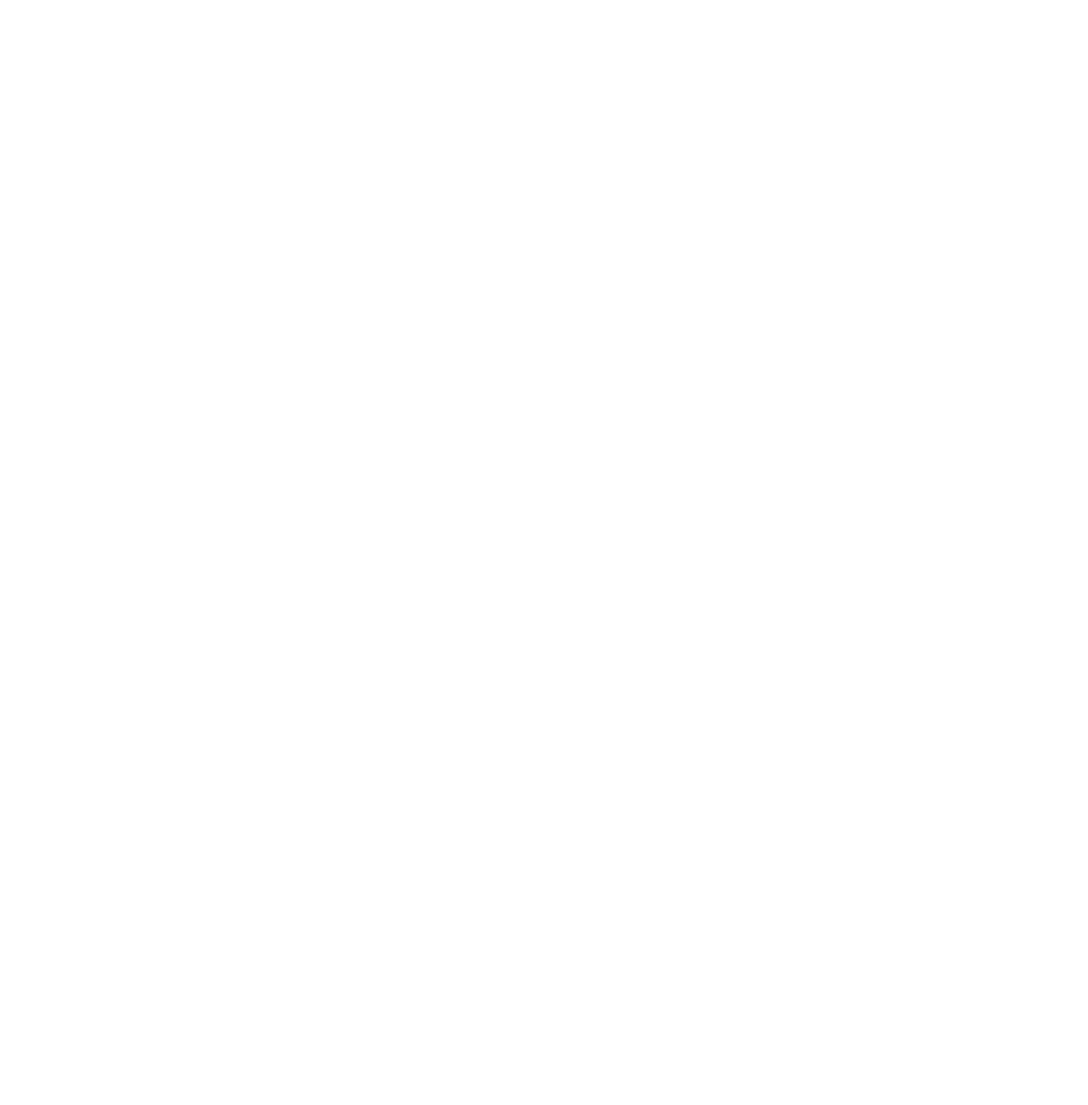
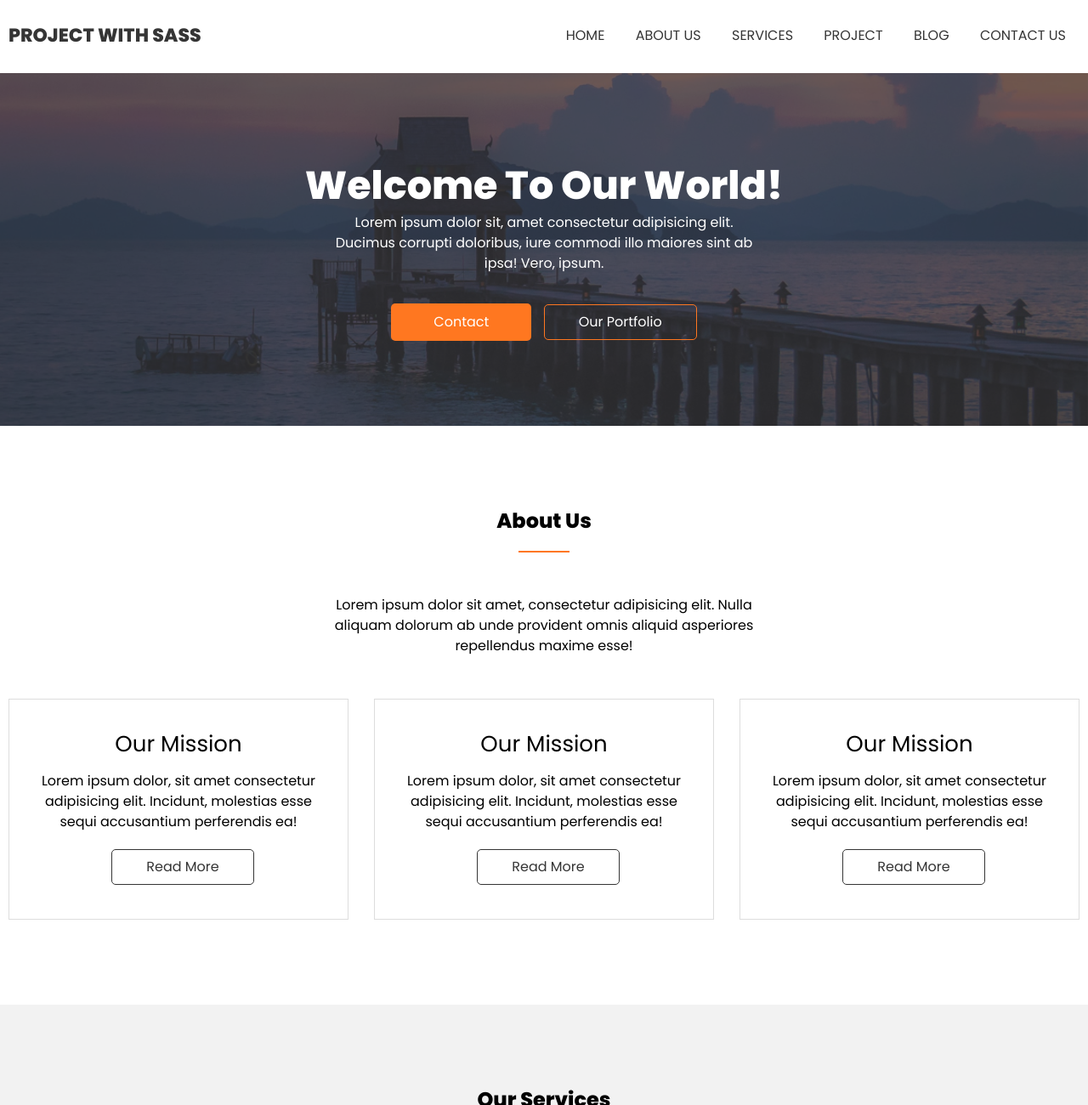
Before and after one commit to tanviralam1998/sass-project, a plain HTML site: page index.html in a window 1280 px wide. Shown: the top 1300 px of the page at 85% size. Before the commit the page ends 800 px from the top, so only its background shows below. Drawn offline with Linux system fonts and the light colour scheme.

Commit message:
services section done

```diff
--- a/assets/css/base/_common.scss
+++ b/assets/css/base/_common.scss
@@ -14,22 +14,117 @@ a{
     text-decoration: none;
     color: $black;
 }
+h2{
+    text-transform: capitalize;
+}
+h3{
+    text-transform: capitalize;
+    font-size: 26px;
+    font-weight: 500;
+}
 img{
     max-width: 100%;
     vertical-align: middle;
 }
 ul{
-    list-style: none;
+    list-style-type: none;
+}
+// background css
+.bg{
+    background-position: center;
+    background-size: cover;
+    position: relative;
+    z-index: 2;
+    &::before{
+        content: "";
+        position: absolute;
+        width: 100%;
+        height: 100%;
+        left: 0;
+        top: 0;
+        background-color: #333;
+        opacity: .70;
+        z-index: -2;
+    }
 }
 
+// button css
+.btn{
+    text-transform: capitalize;
+    display: inline-block;
+    color: $white;
+    border-radius: 5px;
+    padding: 10px 50px;
+    transition: .3s;
+
+    &.box-btn{
+        background-color: $primary-color;
+        &:hover{
+            background-color: $secondary-color;
+        }
+    }
+    &.border-btn{
+        padding: 8px 40px;
+        border: 1px solid $primary-color;
+        margin-left: 10px;
+        &:hover{
+            color: $primary-color;
+            border-color: #ddd;
+        }
+    &.btn-3{
+        color: $secondary-color;
+        &:hover{
+            color: $primary-color;
+            border-color: $primary-color;
+        }
+        }
+    }
+}
+.grid {
+    display: grid;
+    grid-template-columns: repeat(3, 1fr);
+    gap: 30px;
+}
+// section title
+.section-title{
+    margin-bottom: 50px;
+    h2{
+        position: relative;
+        display: inline-block;
+        margin-bottom: 20px;
+        padding-bottom: 25px;
+        &::before{
+            content: "";
+            position: absolute;
+            width: 60px;
+            height: 2px;
+            bottom: 0;
+            left: 50%;
+            transform: translateX(-50%);
+            background-color: $primary-color;
+        }
+    }
+    p{
+        max-width: 500px;
+        margin: 30px auto;
+    }
+}
 // ==== margin and padding
 
 @for $i from 1 through 10{
     .pt-#{$i *10}{
-        padding-top: $i * 10;
+        padding-top: $i * 10px;
     }
     .pb-#{$i *10}{
-        padding-bottom: $i * 10;
+        padding-bottom: $i * 10px;
+    }
+}
+@for $i from 1 through 10{
+    .mt-#{$i *10}{
+        margin-top: $i * 10px;
+    }
+    .mb-#{$i *10}{
+        margin-bottom: $i * 10px;
     }
 }
 
--- a/assets/css/layouts/_about.scss
+++ b/assets/css/layouts/_about.scss
@@ -0,0 +1,16 @@
+.about {
+    .single-about-content {
+        padding: 40px 20px;
+        border: 1px solid #ddd;
+        p{
+            margin: 20px 8px;
+        }
+        a{
+            color: $secondary-color;
+            border-color: $secondary-color;
+            &:hover{
+                border-color: $primary-color;
+            }
+        }
+    }
+}
--- a/assets/css/layouts/_header.scss
+++ b/assets/css/layouts/_header.scss
@@ -0,0 +1,37 @@
+@import '../base/color';
+header{
+    padding: 30px 0;
+    .header-wrap{
+        display: flex;
+        flex-direction: row;
+        justify-content: space-between;
+        .logo{
+            a{
+                color: $secondary-color;
+                text-transform: uppercase;
+                font-size: 22px;
+                font-weight: 700;
+                transition: .3s;
+                &:hover {
+                    color: $primary-color;
+                }
+            }
+        }
+        .menu{
+            ul{
+                li {
+                    display: inline-block;
+                    a {
+                        margin: 8px 16px;
+                        color: $secondary-color;
+                        text-transform: uppercase;
+                        transition: .3s;
+                        &:hover {
+                            color: $primary-color;
+                        }
+                    }
+                }
+            }
+        }
+    }
+}
--- a/assets/css/layouts/_hero.scss
+++ b/assets/css/layouts/_hero.scss
@@ -0,0 +1,13 @@
+.banner-content {
+    color: #fff;
+    text-align: center;
+    h2 {
+        font-size: 46px;
+        margin: 20px 0;
+    }
+    p {
+        max-width: 500px;
+        margin: 15px auto;
+    }
+
+}
--- a/assets/css/layouts/_services.scss
+++ b/assets/css/layouts/_services.scss
@@ -0,0 +1,20 @@
+.services-area{
+    background-color: #F2F2F2;
+    .single-services-content{
+        background-color: $white;
+        padding: 60px 20px;
+        text-align: center;
+        border: 1px solid #ddd;
+        transition: .3s;
+        h3{
+            font-weight: 600;
+        }
+        p{
+            padding: 20px 0;
+        }
+        &:hover{
+            border-color: $primary-color;
+        }
+
+    }
+}
--- a/index.html
+++ b/index.html
@@ -0,0 +1,108 @@
+<!DOCTYPE html>
+<html lang="en">
+<head>
+    <meta charset="UTF-8">
+    <meta name="viewport" content="width=device-width, initial-scale=1.0">
+    <title>sass project</title>
+    <link rel="stylesheet" href="assets/css/style.min.css">
+</head>
+<body>
+    <header>
+        <div class="header-wrap container">
+            <!-- logo -->
+            <div class="logo">
+                <a href="#">project with sass</a>
+            </div>
+            <!-- header menu -->
+            <div class="menu">
+                <ul>
+                    <li><a href="#">home</a></li>
+                    <li><a href="#">about us</a></li>
+                    <li><a href="#">services</a></li>
+                    <li><a href="#">project</a></li>
+                    <li><a href="#">blog</a></li>
+                    <li><a href="#">contact us</a></li>
+                </ul>
+            </div>
+        </div>
+    </header>
+
+    <!-- baner area -->
+    <section class="banner-area bg pt-100 pb-100" style="background-image: url(assets/img/banner.jpg);">
+        <div class="container">
+            <div class="banner-content">
+                <h2>Welcome to our World!</h2>
+                <p class="pb-20">Lorem ipsum dolor sit, amet consectetur adipisicing elit. Ducimus corrupti doloribus, iure commodi illo maiores sint ab ipsa! Vero, ipsum.</p>
+                <a href="#" class="btn box-btn">contact</a>
+                <a href="#" class="btn border-btn">our portfolio</a>
+            </div>
+        </div>
+    </section>
+
+    <!-- about area -->
+    <section class="about-area pt-100 pb-100">
+        <div class="container">
+            <div class="section-title text-center">
+                <h2>About Us</h2>
+                <p class="p-width">Lorem ipsum dolor sit amet, consectetur adipisicing elit. Nulla aliquam dolorum ab unde provident omnis aliquid asperiores repellendus maxime esse!</p>
+            </div>
+            <!-- about content -->
+            <div class="about text-center grid">
+                <div class="single-about-content">
+                    <h3>our mission</h3>
+                    <p>Lorem ipsum dolor, sit amet consectetur adipisicing elit. Incidunt, molestias esse sequi accusantium perferendis ea!</p>
+                    <a href="#" class="btn border-btn">read more</a>
+                </div>
+                <div class="single-about-content">
+                    <h3>our mission</h3>
+                    <p>Lorem ipsum dolor, sit amet consectetur adipisicing elit. Incidunt, molestias esse sequi accusantium perferendis ea!</p>
+                    <a href="#" class="btn border-btn">read more</a>
+                </div>
+                <div class="single-about-content">
+                    <h3>our mission</h3>
+                    <p>Lorem ipsum dolor, sit amet consectetur adipisicing elit. Incidunt, molestias esse sequi accusantium perferendis ea!</p>
+                    <a href="#" class="btn border-btn">read more</a>
+                </div>
+            </div>
+        </div>
+    </section>
+
+
+    <!-- section title -->
+    <section class="services-area pt-100 pb-50">
+        <div class="container">
+            <div class="section-title text-center">
+                <h2>our services</h2>
+                <p class="p-width">Lorem ipsum dolor sit amet, consectetur adipisicing elit. Nulla aliquam dolorum ab unde provident omnis aliquid asperiores repellendus maxime esse!</p>
+            </div>
+            <!-- services content -->
+            <div class="services grid">
+                <div class="single-services-content">
+                    <h3>Graphice Design</h3>
+                    <p>Lorem ipsum dolor, sit amet consectetur adipisicing elit. Incidunt, molestias esse sequi accusantium perferendis ea!</p>
+                </div>
+                <div class="single-services-content">
+                    <h3>web design</h3>
+                    <p>Lorem ipsum dolor, sit amet consectetur adipisicing elit. Incidunt, molestias esse sequi accusantium perferendis ea!</p>
+                </div>
+                <div class="single-services-content">
+                    <h3>web development</h3>
+                    <p>Lorem ipsum dolor, sit amet consectetur adipisicing elit. Incidunt, molestias esse sequi accusantium perferendis ea!</p>
+                </div>
+                <div class="single-services-content">
+                    <h3>app devlopment</h3>
+                    <p>Lorem ipsum dolor, sit amet consectetur adipisicing elit. Incidunt, molestias esse sequi accusantium perferendis ea!</p>
+                </div>
+                <div class="single-services-content">
+                    <h3>Digital Marketing</h3>
+                    <p>Lorem ipsum dolor, sit amet consectetur adipisicing elit. Incidunt, molestias esse sequi accusantium perferendis ea!</p>
+                </div>
+                <div class="single-services-content">
+                    <h3>24/7 services</h3>
+                    <p>Lorem ipsum dolor, sit amet consectetur adipisicing elit. Incidunt, molestias esse sequi accusantium perferendis ea!</p>
+                </div>
+            </div>
+        </div>
+    </section>
+</body>
+</html>
```
Also changed, not shown: assets/css/style.min.css, 1 other file.
